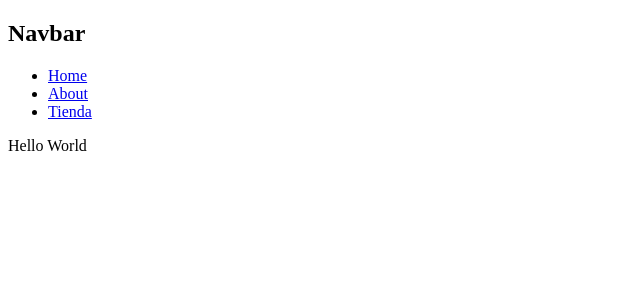
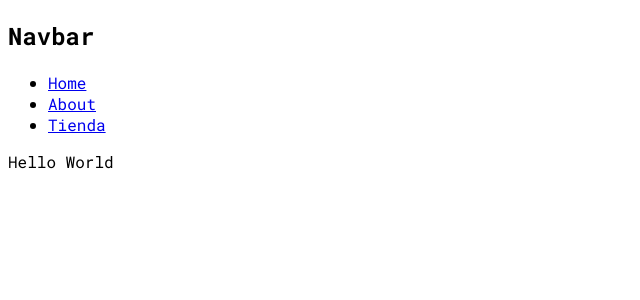
Before and after one commit to Waldid32/mynextproject, a Next.js app: page / in a window 1280 px wide. Shown: the top 300 px of the page, without its empty margins (0-640 px from the left). Built offline with nearby package versions, Linux system fonts and the light colour scheme.

Commit message:
Se estudia la fuente y como personalizarla desde el layout y la respuesta 404 con un archivo llamado not-found.jsx

```diff
--- a/app/layout.jsx
+++ b/app/layout.jsx
@@ -1,5 +1,6 @@
 import Navbar from "../components/Navbar"
 
+import { Roboto_Mono } from 'next/font/google'
 
 export const metadata = {
   title: 'My app',
@@ -7,10 +8,17 @@ export const metadata = {
   creator: 'Waldid Barrios'
 }
 
+
+const roboto = Roboto_Mono({
+  weight: ["300", "400", "500", "700"],
+  style: ["italic", "normal"],
+  subsets: ["latin"]
+})
+
 export default function RootLayout({ children }) {
   return (
     <html lang="en">
-      <body>
+      <body className={roboto.className}>
         <Navbar />
         {children}
       </body>
```
Also changed, not shown: app/not-found.jsx (added, +9 -0 lines).
